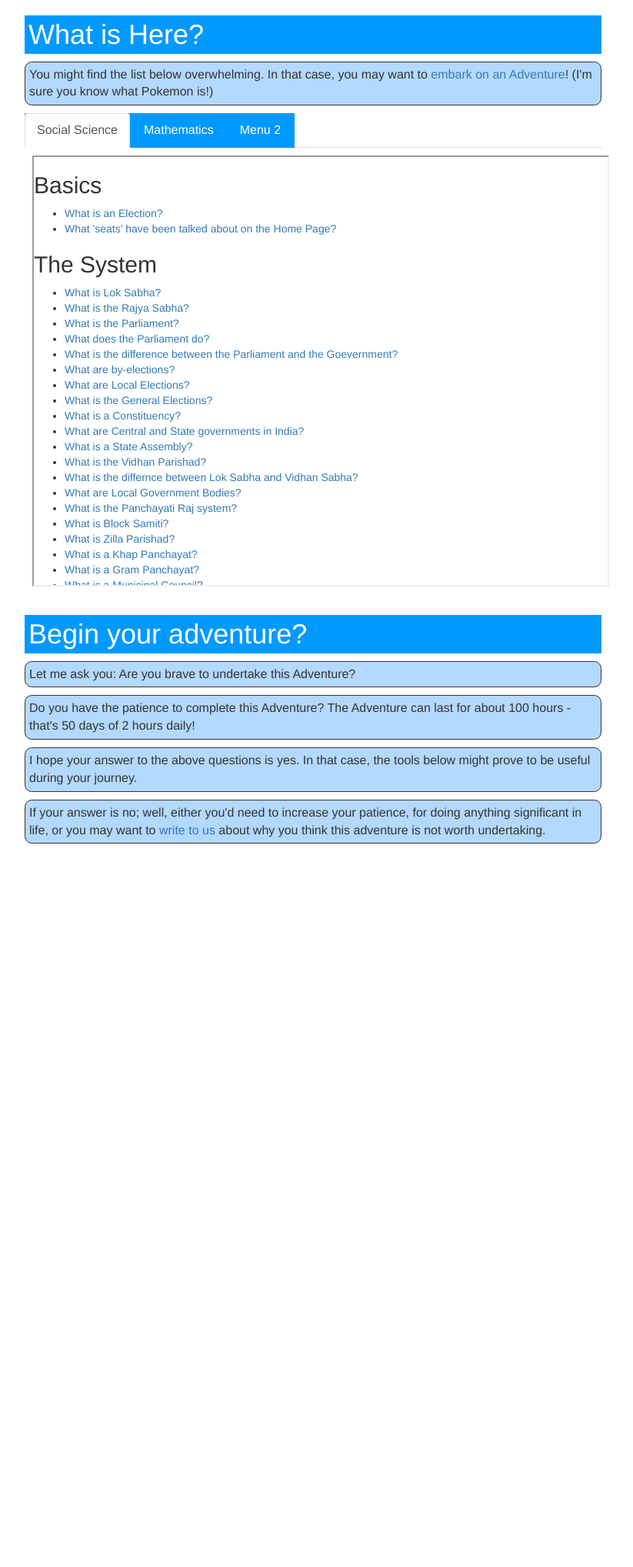
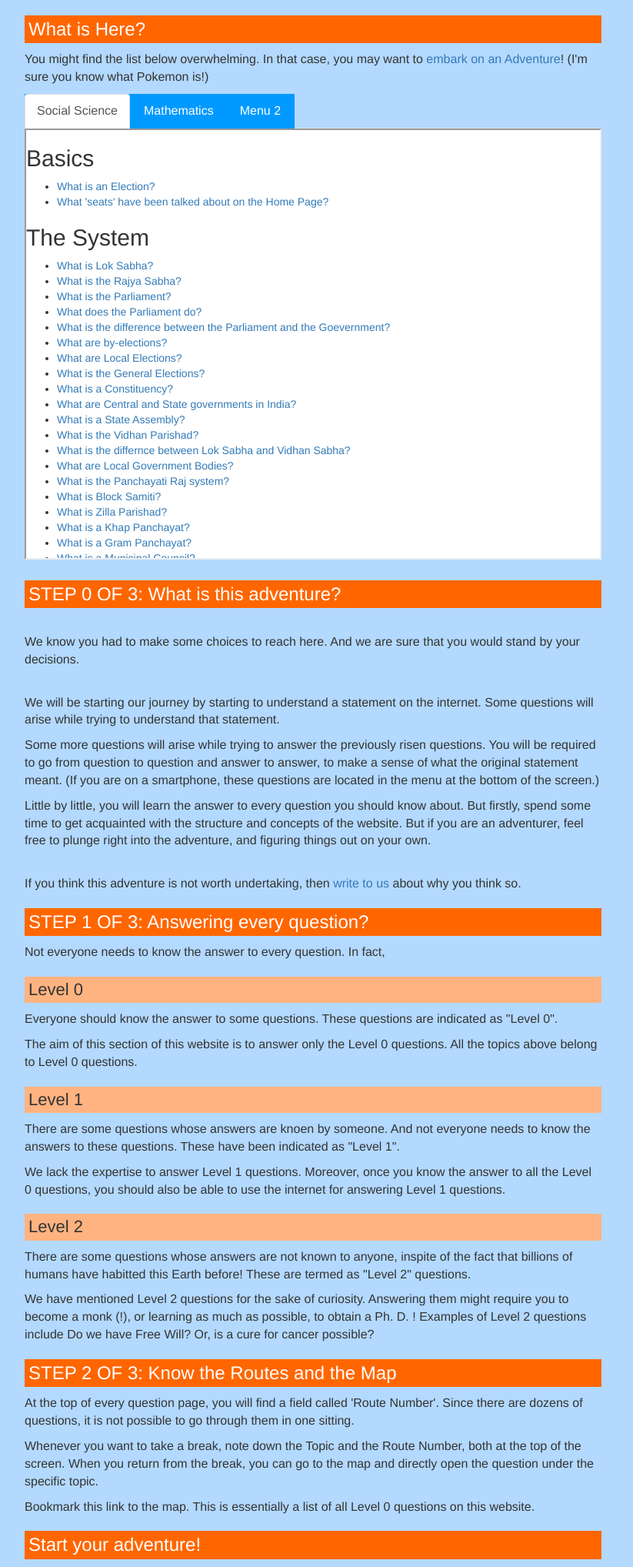
Before and after one commit to digikar99/alterschoolindia, a PHP site: page /beginner.html in a window 1280 px wide. Shown: the whole page at 77% size, without its empty margins (233-1056 px from the left). Before the commit the page ends 1096 px from the top, so only its background shows below. Run offline with PHP 8.4, Linux system fonts and the light colour scheme.

Commit message:
Improved beginner.html for instructions

```diff
--- a/beginner.css
+++ b/beginner.css
@@ -1,5 +1,5 @@
 iframe{
-	margin:10px;
+	margin:0px;
 	width:100%;
 	height:70vh;
 }
@@ -12,13 +12,10 @@ iframe{
 	Background-color:#ddd;
 }
 p{
-	border:1px solid;
-	border-radius:0.25cm;
-	padding: 5px;
-	background-color:#b3d9ff;
 }
 body{
 	font-size:16px;
+	background-color:#b3d9ff;
 }
 .panel-default > .panel-heading, .nav-tabs > li{
 	background-color:#0099ff;
@@ -34,7 +31,13 @@ body{
 	color:white;
 }
 h1{
-	background-color:#0099ff;
+	background-color:#ff6600;
 	color:white;
 	padding:5px;
+	font-size:24px;
 }
+h2{
+	font-size:22px;
+	padding:5px;
+	background-color:#ffb380;
+}
--- a/beginner.html
+++ b/beginner.html
@@ -32,7 +32,7 @@
 			        Social Science</a>
 			      </h4>
 			    </div>
-			    <div id="ss-accord" class="panel-collapse collapse">
+			    <div id="ss-accord" class="panel-collapse">
 			      <div class="panel-body">
 			      	<iframe src="Meta/Social Science.html"></iframe>
 			      </div>
@@ -85,19 +85,41 @@
 			</div>
 		</div>
 		<div class="col-xs-12 col-sm-12 col-md-8 col-md-offset-2" id="adventure">
-			<h1>Begin your adventure?</h1>
+			<h1>STEP 0 OF 3: What is this adventure?</h1>
+			<br>
 			<p>
-				Let me ask you: Are you brave to undertake this Adventure?
+				We know you had to make some choices to reach here. And we are sure that you would stand by your decisions.
+			</p>
+			<br>
+			<p>
+				We will be starting our journey by starting to understand a statement on the internet. Some questions will arise while trying to understand that statement.
 			</p>
 			<p>
-				Do you have the patience to complete this Adventure? The Adventure can last for about 100 hours - that's 50 days of 2 hours daily!
+				Some more questions will arise while trying to answer the previously risen questions. You will be required to go from question to question and answer to answer, to make a sense of what the original statement meant. (If you are on a smartphone, these questions are located in the menu at the bottom of the screen.)
 			</p>
 			<p>
-				I hope your answer to the above questions is yes. In that case, the tools below might prove to be useful during your journey.
+				Little by little, you will learn the answer to every question you should know about. But firstly, spend some time to get acquainted with the structure and concepts of the website. But if you are an adventurer, feel free to plunge right into the adventure, and figuring things out on your own.
 			</p>
+			<br>
 			<p>
-				If your answer is no; well, either you'd need to increase your patience, for doing anything significant in life, or you may want to <a href="mailto:shubhamayare@yahoo.co.in">write to us</a> about why you think this adventure is not worth undertaking.
+				If you think this adventure is not worth undertaking, then <a href="mailto:shubhamayare@yahoo.co.in">write to us</a> about why you think so.
 			</p>
+			<h1>STEP 1 OF 3: Answering every question?</h1>
+			<p>Not everyone needs to know the answer to every question. In fact,</p>
+			<h2>Level 0</h2>
+				<p>Everyone should know the answer to some questions. These questions are indicated as "Level 0".</p>
+				<p>The aim of this section of this website is to answer only the Level 0 questions. All the topics above belong to Level 0 questions.</p>
+			<h2>Level 1</h2>
+				<p>There are some questions whose answers are knoen by someone. And not everyone needs to know the answers to these questions. These have been indicated as "Level 1".</p>
+				<p>We lack the expertise to answer Level 1 questions. Moreover, once you know the answer to all the Level 0 questions, you should also be able to use the internet for answering Level 1 questions.</p>
+			<h2>Level 2</h2>
+				<p>There are some questions whose answers are not known to anyone, inspite of the fact that billions of humans have habitted this Earth before! These are termed as "Level 2" questions.</p>
+				<p>We have mentioned Level 2 questions for the sake of curiosity. Answering them might require you to become a monk (!), or learning as much as possible, to obtain a Ph. D. ! Examples of Level 2 questions include Do we have Free Will? Or, is a cure for cancer possible?</p>
+			<h1>STEP 2 OF 3: Know the Routes and the Map</h1>
+			<p>At the top of every question page, you will find a field called 'Route Number'. Since there are dozens of questions, it is not possible to go through them in one sitting.</p>
+			<p>Whenever you want to take a break, note down the Topic and the Route Number, both at the top of the screen. When you return from the break, you can go to the map and directly open the question under the specific topic.</p>
+			<p>Bookmark this link to the map. This is essentially a list of all Level 0 questions on this website.</p>
+			<h1>Start your adventure!</h1>
 		</div>
 
 <!--
```
